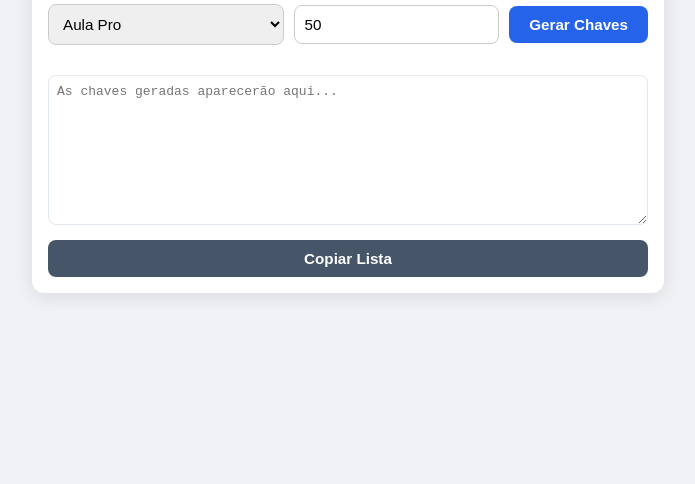
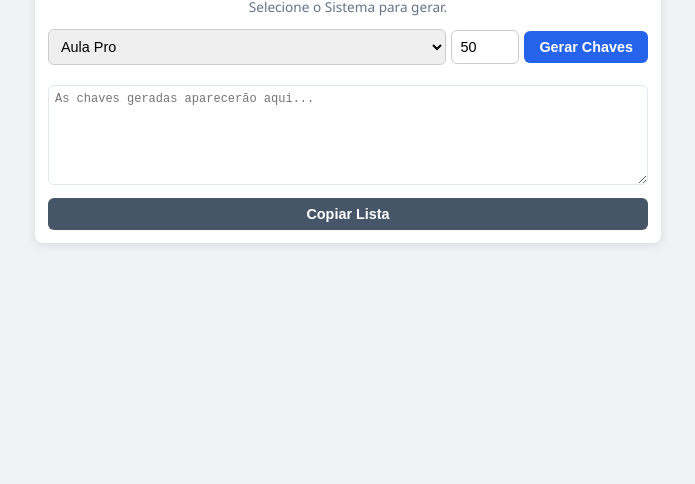
Before and after one commit to cassicava/Key, a plain HTML site: page index.html in a window 1280 px wide. Shown: the part 316-800 px from the top of the page, without its empty margins (292-987 px from the left). Drawn offline with Linux system fonts and the light colour scheme.

Commit message:
Update index.html

```diff
--- a/index.html
+++ b/index.html
@@ -5,7 +5,7 @@
     <meta name="viewport" content="width=device-width, initial-scale=1.0">
     <title>Gerador de Chaves - Multi Sistema</title>
     <style>
-        /* Estilos Base (Aplicados em todas as telas) */
+        /* Ajuste Extremo do BODY para garantir 100% da viewport */
         body {
             font-family: 'Segoe UI', Tahoma, Geneva, Verdana, sans-serif;
             background-color: #f0f2f5;
@@ -14,48 +14,64 @@
             align-items: center;
             min-height: 100vh;
             margin: 0;
-            padding: 10px; /* Reduzi o padding base para ganhar espaço */
+            padding: 0; /* Remove todo o padding do body */
             box-sizing: border-box;
         }
 
+        /* Ajuste do CARD para encaixar na tela */
         .card {
             background: white;
-            padding: 1rem; /* Reduzi o padding interno para ganhar espaço */
-            border-radius: 12px;
-            box-shadow: 0 4px 20px rgba(0,0,0,0.1);
-            width: 100%;
+            padding: 0.8rem; /* Padding reduzido ao mínimo */
+            border-radius: 8px; /* Borda levemente menor */
+            box-shadow: 0 2px 10px rgba(0,0,0,0.1); /* Sombra mais suave */
+            width: 95%; /* Ocupa a maior parte da tela */
             max-width: 600px;
             text-align: center;
         }
 
-        h1 { color: #2563eb; margin-bottom: 0.5rem; font-size: 1.8rem; } /* Tamanho padrão */
-        p { color: #64748b; margin-bottom: 1rem; font-size: 1rem; } /* Tamanho padrão */
+        h1 {
+            color: #2563eb;
+            margin-bottom: 0.3rem;
+            font-size: 1.4rem; /* Redução máxima do título */
+        }
+        p {
+            color: #64748b;
+            margin-bottom: 0.8rem;
+            font-size: 0.85rem; /* Redução máxima da instrução */
+        }
 
         .control-group {
             display: flex;
-            gap: 10px;
+            gap: 5px; /* Reduzi o espaço entre os elementos */
             justify-content: center;
             align-items: center;
-            margin-bottom: 15px; /* Reduzi a margem inferior */
+            margin-bottom: 10px; /* Redução de margem */
             flex-wrap: wrap;
         }
 
         select, input {
-            padding: 10px; /* Reduzi o padding */
-            border-radius: 8px;
+            padding: 8px; /* Redução do padding */
+            border-radius: 6px;
             border: 1px solid #ccc;
-            font-size: 0.95rem;
+            font-size: 0.9rem;
             flex-grow: 1;
-            min-width: 100px;
+            min-width: 80px;
+        }
+
+        /* Otimização do input de quantidade */
+        #qtd {
+            width: 50px !important;
+            flex-grow: 0;
+            min-width: 50px;
         }
 
         button {
             background: #2563eb;
             color: white;
             border: none;
-            padding: 10px 20px; /* Reduzi o padding */
-            border-radius: 8px;
-            font-size: 0.95rem;
+            padding: 8px 15px; /* Redução do padding do botão */
+            border-radius: 6px;
+            font-size: 0.9rem;
             font-weight: bold;
             cursor: pointer;
             transition: background 0.2s;
@@ -65,46 +81,27 @@
 
         .card > button {
             width: 100%;
-            margin-top: 10px;
+            margin-top: 8px; /* Margem reduzida */
             background: #475569;
         }
 
         textarea {
             width: 100%;
-            height: 150px; /* **PRINCIPAL MUDANÇA: Reduzi drasticamente a altura** */
-            margin-top: 15px; /* Reduzi a margem superior */
-            padding: 8px; /* Reduzi o padding */
+            height: 100px; /* **ALTURA CRÍTICA: Reduzida para 100px** */
+            margin-top: 10px; /* Margem reduzida */
+            padding: 6px;
             border: 1px solid #e2e8f0;
-            border-radius: 8px;
+            border-radius: 6px;
             font-family: monospace;
-            font-size: 13px;
+            font-size: 12px; /* Fonte menor */
             resize: vertical;
             box-sizing: border-box;
         }
         .stats {
-            margin-top: 8px; /* Reduzi a margem superior */
-            font-size: 0.85rem;
+            margin-top: 6px;
+            font-size: 0.8rem; /* Fonte menor */
             color: #16a34a;
             font-weight: 500;
-        }
-
-        /* Otimizações Específicas para Mobile (Telas com até 600px de largura) */
-        @media (max-width: 600px) {
-            h1 {
-                font-size: 1.5rem; /* Reduz o tamanho do título */
-                margin-bottom: 0.3rem;
-            }
-            p {
-                font-size: 0.9rem; /* Reduz o tamanho da instrução */
-                margin-bottom: 0.8rem;
-            }
-
-            /* Força o input de quantidade a ser pequeno */
-            #qtd {
-                width: 60px !important;
-                flex-grow: 0;
-                min-width: 60px;
-            }
         }
     </style>
 </head>
```
